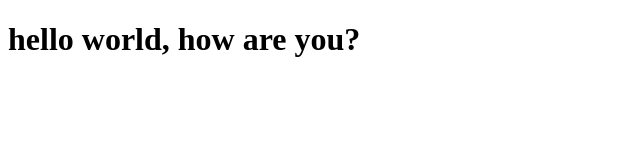
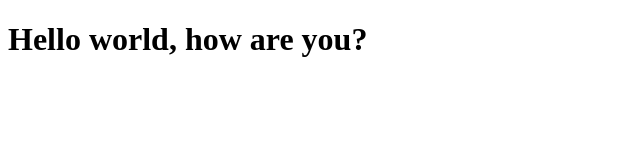
Before and after one commit to martinbaxter1/fresh-code, a plain HTML site: page index.html in a window 1280 px wide. Shown: the whole page, without its empty margins (0-640 px from the left). Drawn offline with Linux system fonts and the light colour scheme.

Commit message:
test commit message

```diff
--- a/index.html
+++ b/index.html
@@ -8,7 +8,7 @@
 </head>
 <body>
     <h1>
-    hello world, how are you?
+    Hello world, how are you?
     </h1>
 </body>
 </html>
```
